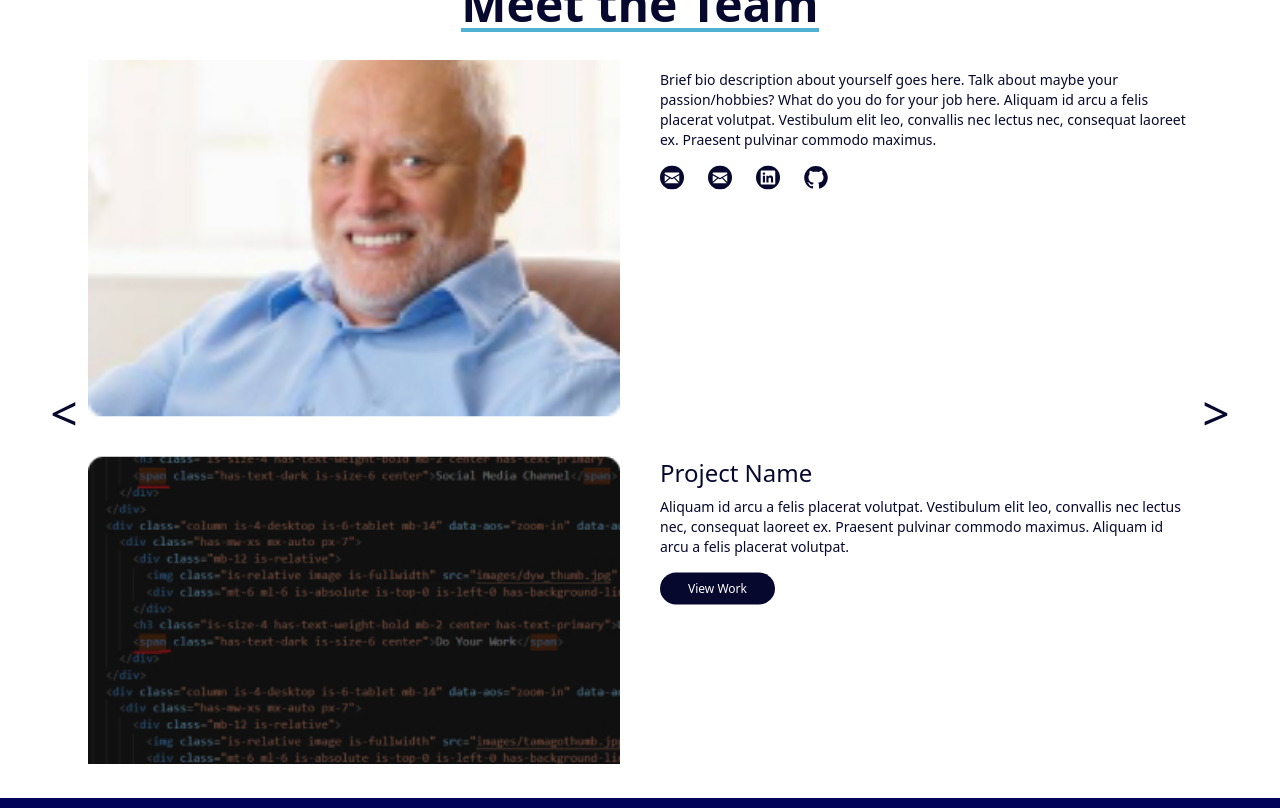
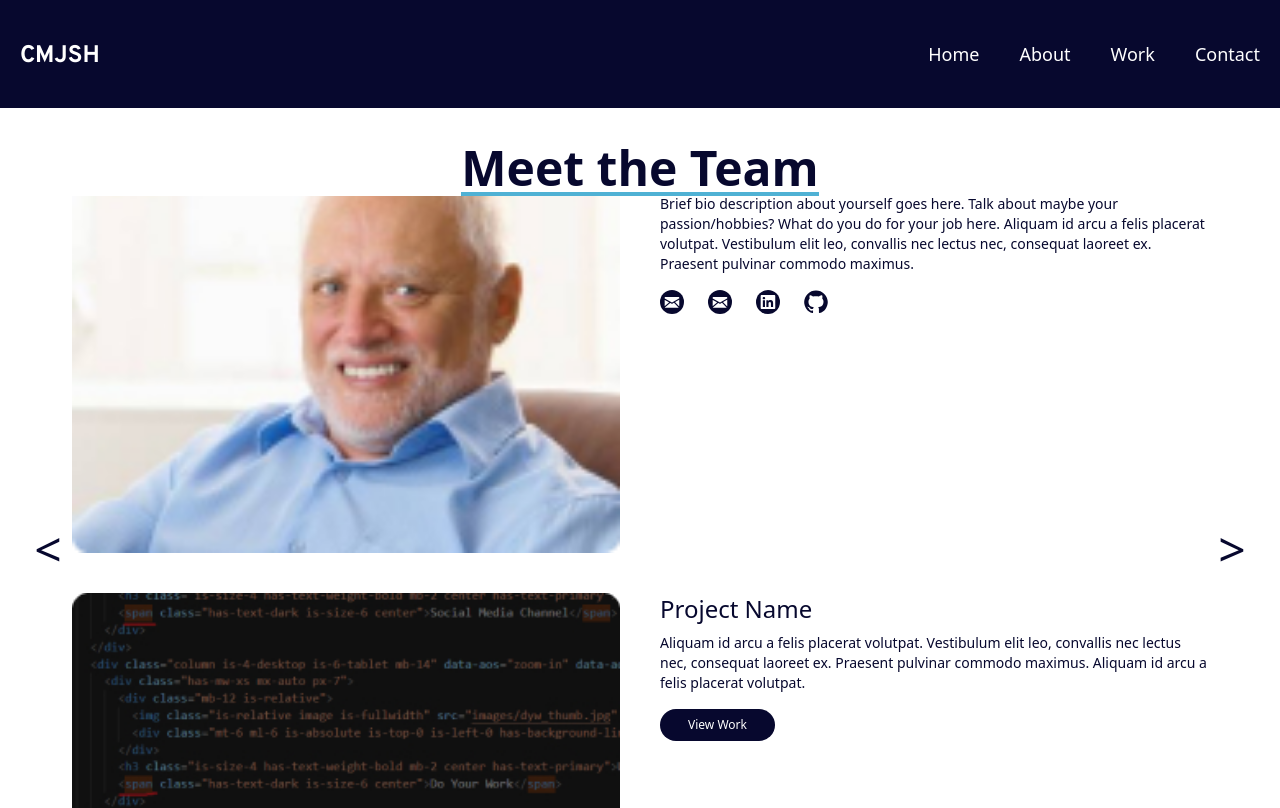
Before and after one commit to jessicamlee/CMJSH-agency, a React (Create React App) app: page /ProfilePage in a window 1280 px wide. Shown: the top 808 px of the page. Built offline with nearby package versions, Linux system fonts and the light colour scheme.

Commit message:
:bug: :lipstick: Header/Nav on Profile Page
- Fix transparent background bug by creating separate Header section — temporary solution given the scope of the project
- Reorganize HomePage and ProfilePage to use different Header components for the designed effect

```diff
--- a/src/App.js
+++ b/src/App.js
@@ -1,20 +1,16 @@
 import { BrowserRouter as Router, Routes, Route } from 'react-router-dom';
-import Header from "./components/Header";
-import Footer from "./components/Footer";
 import HomePage from './pages/HomePage';
 import ProfilePage from './pages/ProfilePage';
 
 function App() {
 	return (
 		<>
-			<Header />
 			<Router>
 				<Routes>
 					<Route exact path="/" element={<HomePage />} />
 					<Route exact path="/ProfilePage" element={<ProfilePage />} />
 				</Routes>
 			</Router>
-			<Footer />
 		</>
 	);
 }
--- /dev/null
+++ b/src/components/HeaderPlain.js
@@ -0,0 +1,56 @@
+import { useState } from "react";
+
+export default function HeaderPlain() {
+
+  const [isNavOpen, setIsNavOpen] = useState(false);
+
+  return (
+    <header className='relative text-white p-6 top-0 z-1 -mt-24 lg:px-10'>
+      <nav className='fixed bg-darkBlue top-0 left-0 right-0 px-5 py-9 flex justify-between items-center'>
+        <h2 className='font-Overpass font-bold text-xl mt-1 lg:text-2xl xl:text-3xl'><a href="/" title="Go to Home page">CMJSH</a></h2>
+
+        {/* Mobile Menu */}
+        <div className="flex lg:hidden">
+          <img
+            className='h-10 w-10'
+            onClick={() => setIsNavOpen((prev) => !prev)}
+            src='assets/images/burger.svg'
+            alt='menu'
+          ></img>
+          <div className={isNavOpen ? "showNav" : "hideNav"}>
+            <div
+              className="absolute top-0 right-0 p-8"
+              onClick={() => setIsNavOpen(false)}
+            >
+              <svg
+                  className="h-8 w-8 text-white fill-none"
+                  viewBox="0 0 24 24"
+                  stroke="currentColor"
+                  strokeWidth="2"
+                  strokeLinecap="round"
+                  strokeLinejoin="round"
+                >
+                  <line x1="18" y1="6" x2="6" y2="18" />
+                  <line x1="6" y1="6" x2="18" y2="18" />
+              </svg>
+            </div>
+            <ul className='nav-items-mobile'>
+              <li><a href='/' title='Home'>Home</a></li>
+              <li><a href='/' title='About Us'>About</a></li>
+              <li><a href='/' title='Our Work'>Work</a></li>
+              <li><a href='/' title='Contact Us'>Contact</a></li>
+            </ul>
+          </div>
+        </div>
+
+        {/* Desktop Menu */}
+        <ul className='nav-items-desktop'>
+          <li><a href='/' title='Home'>Home</a></li>
+          <li><a href='/' title='About Us'>About</a></li>
+          <li><a href='/' title='Our Work'>Work</a></li>
+          <li><a href='/' title='Contact Us'>Contact</a></li>
+        </ul>
+      </nav>
+    </header>
+  )
+}
--- a/src/components/Header.js
+++ b/src/components/HeaderVideo.js
@@ -1,6 +1,6 @@
 import { useState } from "react";
 
-export default function Header() {
+export default function HeaderVideo() {
 
   const [navbar, setNavbar] = useState(false);
 
@@ -35,7 +35,7 @@ export default function Header() {
               onClick={() => setIsNavOpen(false)}
             >
               <svg
-                  className="h-8 w-8 text-gray-600 fill-none"
+                  className="h-8 w-8 text-white fill-none"
                   viewBox="0 0 24 24"
                   stroke="currentColor"
                   strokeWidth="2"
@@ -46,7 +46,7 @@ export default function Header() {
                   <line x1="6" y1="6" x2="18" y2="18" />
               </svg>
             </div>
-            <ul className='flex flex-col items-center justify-start min-h-full gap-10 pt-36 font-light text-base text-white'>
+            <ul className='nav-items-mobile'>
               <li><a href='/' title='Home'>Home</a></li>
               <li><a href='/' title='About Us'>About</a></li>
               <li><a href='/' title='Our Work'>Work</a></li>
@@ -56,7 +56,7 @@ export default function Header() {
         </div>
 
         {/* Desktop Menu */}
-        <ul className='gap-x-10 font-light text-white hidden lg:flex xl:text-base'>
+        <ul className='nav-items-desktop'>
           <li><a href='/' title='Home'>Home</a></li>
           <li><a href='/' title='About Us'>About</a></li>
           <li><a href='/' title='Our Work'>Work</a></li>
--- a/src/index.css
+++ b/src/index.css
@@ -49,3 +49,11 @@ button.group {
 .showNav {
     @apply block absolute w-full h-screen top-0 left-0 bg-darkBlue z-1;
 }
+
+.nav-items-mobile {
+    @apply flex flex-col items-center justify-start gap-10 pt-36 font-normal text-lg text-white;
+}
+
+.nav-items-desktop {
+    @apply gap-x-10 font-normal text-white hidden lg:flex lg:text-lg xl:text-xl;
+}
--- a/src/pages/HomePage.js
+++ b/src/pages/HomePage.js
@@ -1,3 +1,5 @@
+import HeaderVideo from "../components/HeaderVideo";
+import Footer from "../components/Footer";
 import Hero from "../layout/Hero";
 import WhoAreWe from "../layout/WhoAreWe";
 import Expertise from "../layout/Expertise";
@@ -6,6 +8,8 @@ import Contact from "../layout/Contact";
 
 export default function HomePage() {
 	return (
+		<>
+			<HeaderVideo />
 			<main>
 				<Hero />
 
@@ -17,5 +21,7 @@ export default function HomePage() {
 
 				<Contact />
 			</main>
+			<Footer />
+		</>
 	);
 }
--- a/src/pages/ProfilePage.js
+++ b/src/pages/ProfilePage.js
@@ -1,18 +1,23 @@
+import HeaderPlain from "../components/HeaderPlain";
+import ProfileCard from "../components/ProfileCard";
+import Footer from "../components/Footer";
+
 import { Carousel } from "flowbite-react";
-import ProfileCard from "../components/ProfileCard";
 import { dataTeamMembers } from "../constants";
 
 export default function Profiles() {
 
     return (
-        <main className="grid gap-7 py-7 px-4">
+        <>
+            <HeaderPlain />
+            <main className="mt-48">
+                <div className="flex justify-center items-center flex-col relative">
                     <h1 className="text-4xl md:text-5xl text-darkBlue font-bold border-b-4 w-fit border-lightBlue md:mx-auto dark:text-white">
                         Meet the Team
                     </h1>
 
                     <div className="h-240 sm:h-292 md:h-140 lg:h-176 xl:h-232 px-8 container max-w-screen-xl mx-auto mb-1.5">
                         <Carousel
-                    // slideInterval={10000}
                             slide={false}
                             indicators={false}
                             leftControl="<"
@@ -23,6 +28,9 @@ export default function Profiles() {
                             })}
                         </Carousel>
                     </div>
+                </div>
             </main>
+            <Footer />
+        </>
     )
 }
```
Lines whose indentation alone changed are shown as unchanged.
